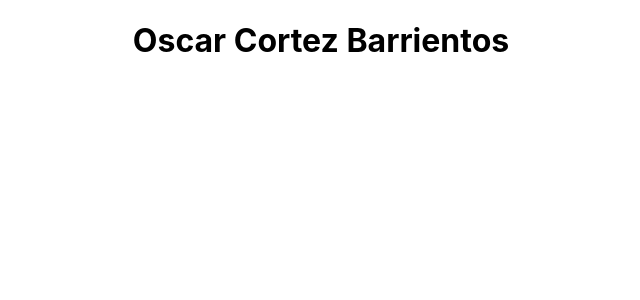
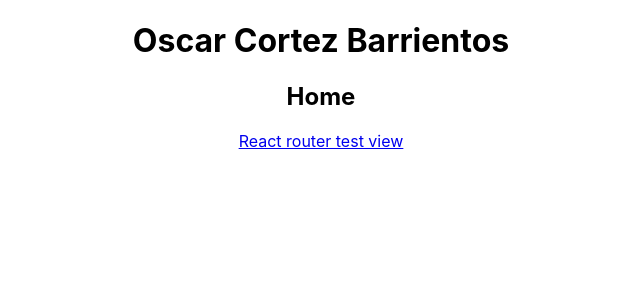
Before and after one commit to oacortez/Portfolio, a React (Create React App) app: page / in a window 1280 px wide. Shown: the top 300 px of the page, without its empty margins (319-959 px from the left). Built offline with nearby package versions, Linux system fonts and the light colour scheme.

Commit message:
Test React Router set-up to route differnt views

```diff
--- a/src/App/App.js
+++ b/src/App/App.js
@@ -1,10 +1,18 @@
 import './App.scss';
 import React from 'react';
+import { Routes, Route} from "react-router-dom";
+import RouterTest from '../Components/RouterTest';
+import RouterTest2 from '../Components/RouterTest2';
+
 
 const App = () => {
   return (
     <div className="App">
       <h1> Oscar Cortez Barrientos</h1>
+      <Routes>
+        <Route path="/" element={<RouterTest />} />
+        <Route path="test" element={<RouterTest2 />} />
+      </Routes>
     </div>
   )
 }
--- /dev/null
+++ b/src/Components/RouterTest.js
@@ -0,0 +1,15 @@
+import React from 'react';
+import {Link } from "react-router-dom";
+
+const RouterTest = () => {
+  return (
+    <div>
+      <h2>Home</h2>
+      <nav>
+        <Link to="/test">React router test view</Link>
+      </nav>
+    </div>
+  )
+}
+
+export default RouterTest;
--- /dev/null
+++ b/src/Components/RouterTest2.js
@@ -0,0 +1,11 @@
+import React from 'react';
+
+const RouterTest2 = () => {
+  return (
+    <div>
+      <h2>React Router works!</h2>
+    </div>
+  )
+}
+
+export default RouterTest2;
```
